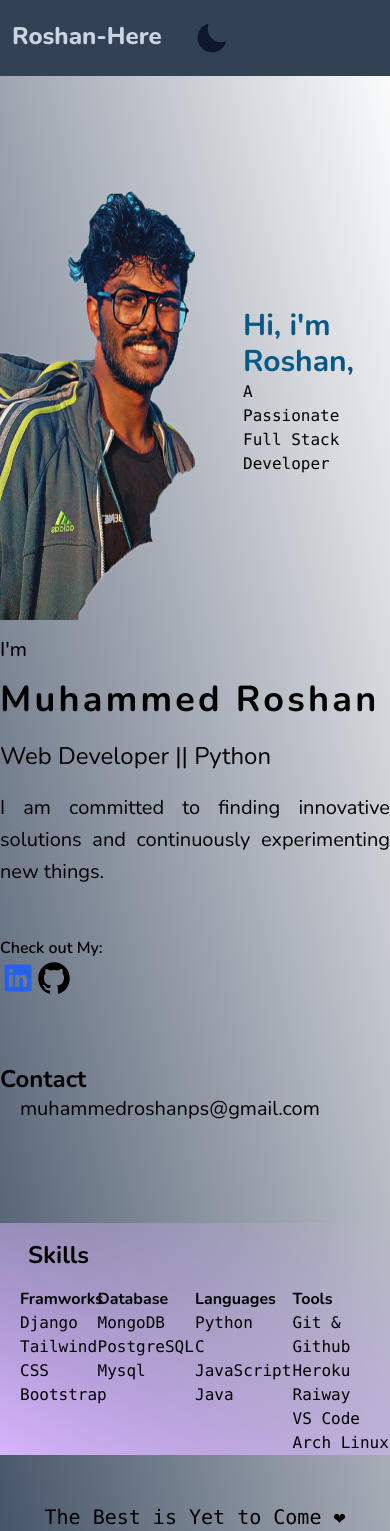
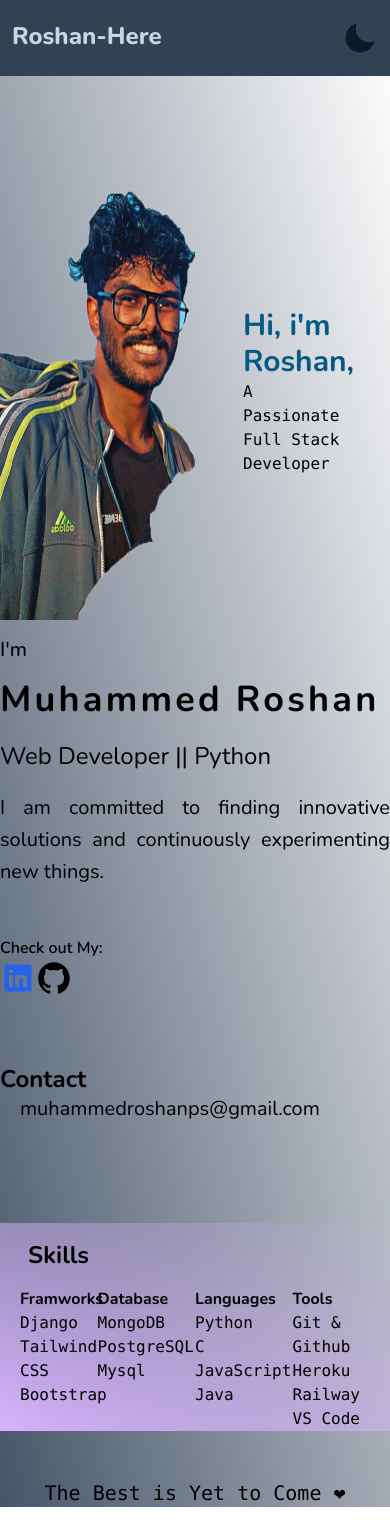
Before and after one commit to Roshan-Here/Portfolio, a website: page index.html in a window 390 px wide. After the commit the page ends 1507 px from the top, so only its background shows below. Drawn offline with nearby package versions, Linux system fonts and the light colour scheme.

Commit message:
minor update

```diff
--- a/index.html
+++ b/index.html
@@ -12,10 +12,10 @@
 </head>
 <body id="body" class="font-nunito dark h-max">
     <!-- intro section -->
-    <div class="max-h-full bg-gradient-to-t from-indigo-400  dark:bg-gradient-to-tr dark:from-slate-600 relative">
+    <div class="max-h-full bg-gradient-to-t from-indigo-400 dark:bg-gradient-to-tr dark:from-slate-600 relative">
         <!-- navbar -->
         <nav class="w-full fixed-top-0 bg-white dark:bg-slate-700">
-            <div class="max-sm:justify-start container mx-auto px-3 py-5 flex justify-between">
+            <div class="max-md::justify-start container  px-3 py-5 flex justify-between">
                 <div class="flex">
                     <span class="text-2xl font-extrabold text-indigo-900 dark:text-slate-300">Roshan-Here</span>
                 </div>
@@ -31,7 +31,7 @@
             </div>
         </nav>
         <!-- content -->
-        <div class="max-w-7xl mx-auto px-0 my-12 relative">
+        <div class="max-w-7xl my-12 relative">
             <div class="flex md:flex-row flex-col justify-between items-center text-black gap-4 py-10">
                 <div class="grid grid-cols-2">
                     <div class="group relative items-center">
@@ -63,7 +63,7 @@
                         </div>
                         <div class="py-5 my-10 md:px-0">
                             <p class="sm:px-5 font-bold text-2xl">Contact</p>
-                            <a href="mailto:muhammedroshanps@gmail.com" target="_blank"><p class="px-5 text-xl">muhammedroshanps@gmail.com</p></a>
+                            <a href="mailto:muhammedroshanps@gmail.com" target="_blank"><p class="sm:px-5 px-5 text-xl">muhammedroshanps@gmail.com</p></a>
                         </div>
                 </div>
             </div>
@@ -103,9 +103,8 @@
                         <ul class="font-mono">
                             <li>Git & Github</li>
                             <li>Heroku</li>
-                            <li>Raiway</li>
+                            <li>Railway</li>
                             <li>VS Code</li>
-                            <li>Arch Linux</li>
                         </ul>
                     </div>
                 </div>
```
Also changed, not shown: css/style.css.
